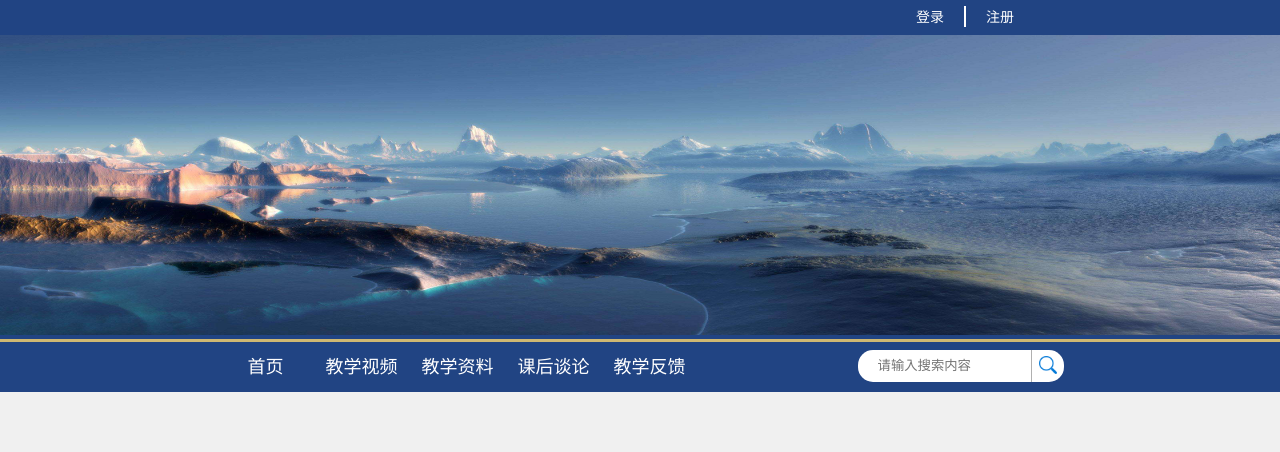
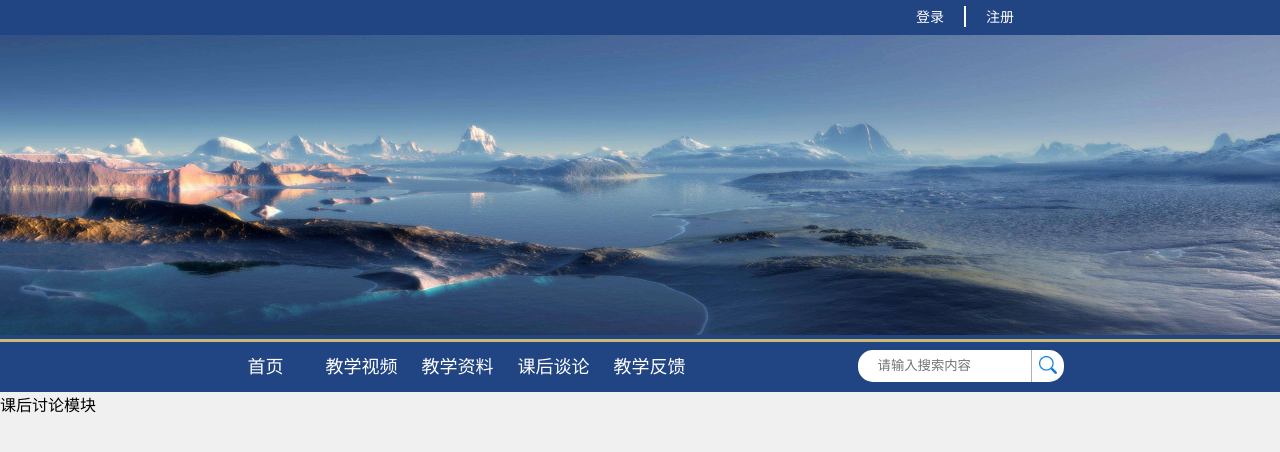
Before and after one commit to jpdark957/courses, a Vue app: page /afterTalk in a window 1280 px wide. Shown: the top 452 px of the page. Built offline with nearby package versions, Linux system fonts and the light colour scheme.

Commit message:
初始化2

```diff
--- a/src/components/content/mainTabbar/childComps/TabBar.vue
+++ b/src/components/content/mainTabbar/childComps/TabBar.vue
@@ -20,7 +20,7 @@
         </ul>
       </nav-main>
 
-      <nav-main>
+      <nav-main path="/afterTalk">
         <ul>
           <li>课后谈论</li>
         </ul>
--- a/src/components/content/overall/Overall.vue
+++ b/src/components/content/overall/Overall.vue
@@ -1,4 +1,3 @@
-
 <script>
 const ImgRoute = 'http://localhost:8888/linux/'
 export default {
--- a/src/router/index.js
+++ b/src/router/index.js
@@ -3,6 +3,7 @@ import VueRouter from 'vue-router'
 
 const Home = () => import('@/views/home/Home')
 const TeachVideo = () => import('@/views/teachVideo/TeachVideo')
+const AfterTalk = () => import('@/views/afterTalk/AfterTalk')
 
 //安装插件
 Vue.use(VueRouter)
@@ -19,6 +20,10 @@ const routes = [
   {
     path: '/teachVideo',
     component: TeachVideo
+  },
+  {
+    path: '/afterTalk',
+    component: AfterTalk
   }
 ]
 
--- /dev/null
+++ b/src/views/afterTalk/AfterTalk.vue
@@ -0,0 +1,14 @@
+<template>
+  <div>课后讨论模块</div>
+</template>
+
+<script>
+export default {
+  name: 'AfterTalk',
+
+}
+</script>
+
+<style>
+
+</style>
```
